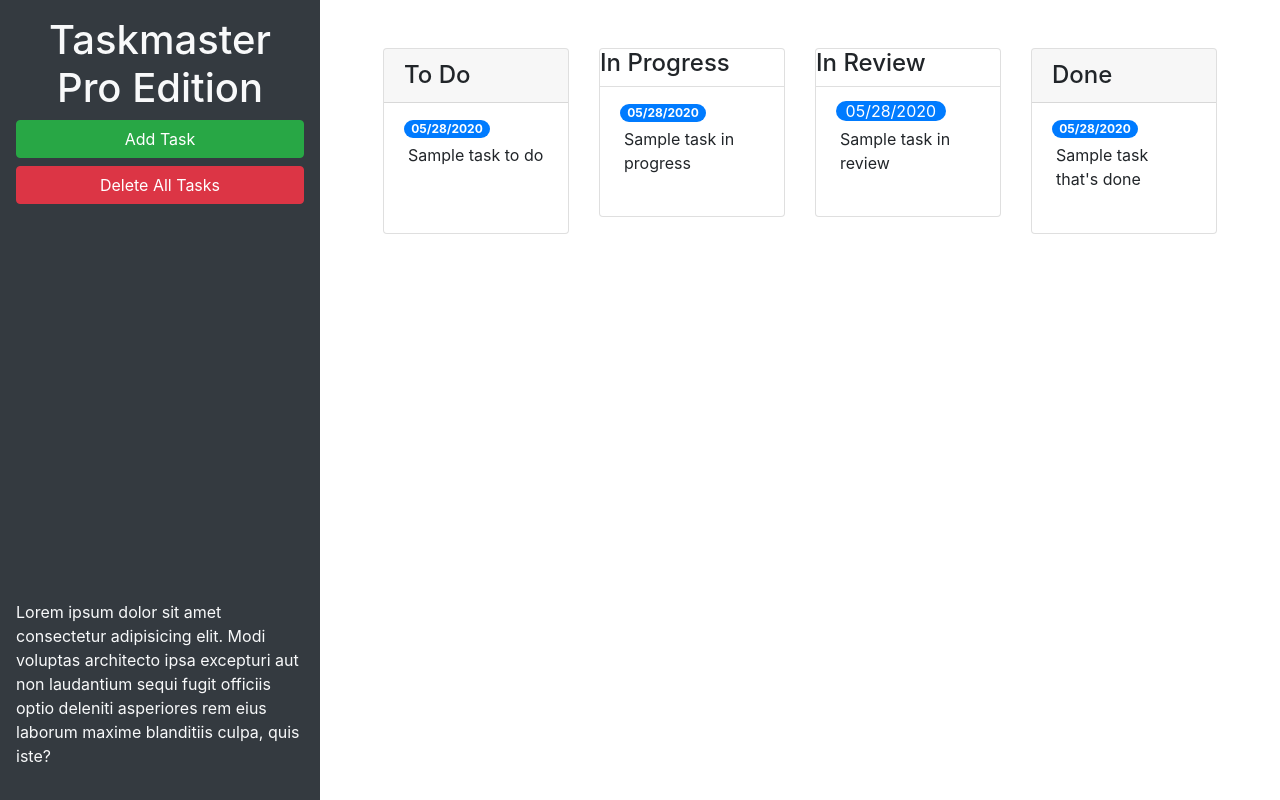
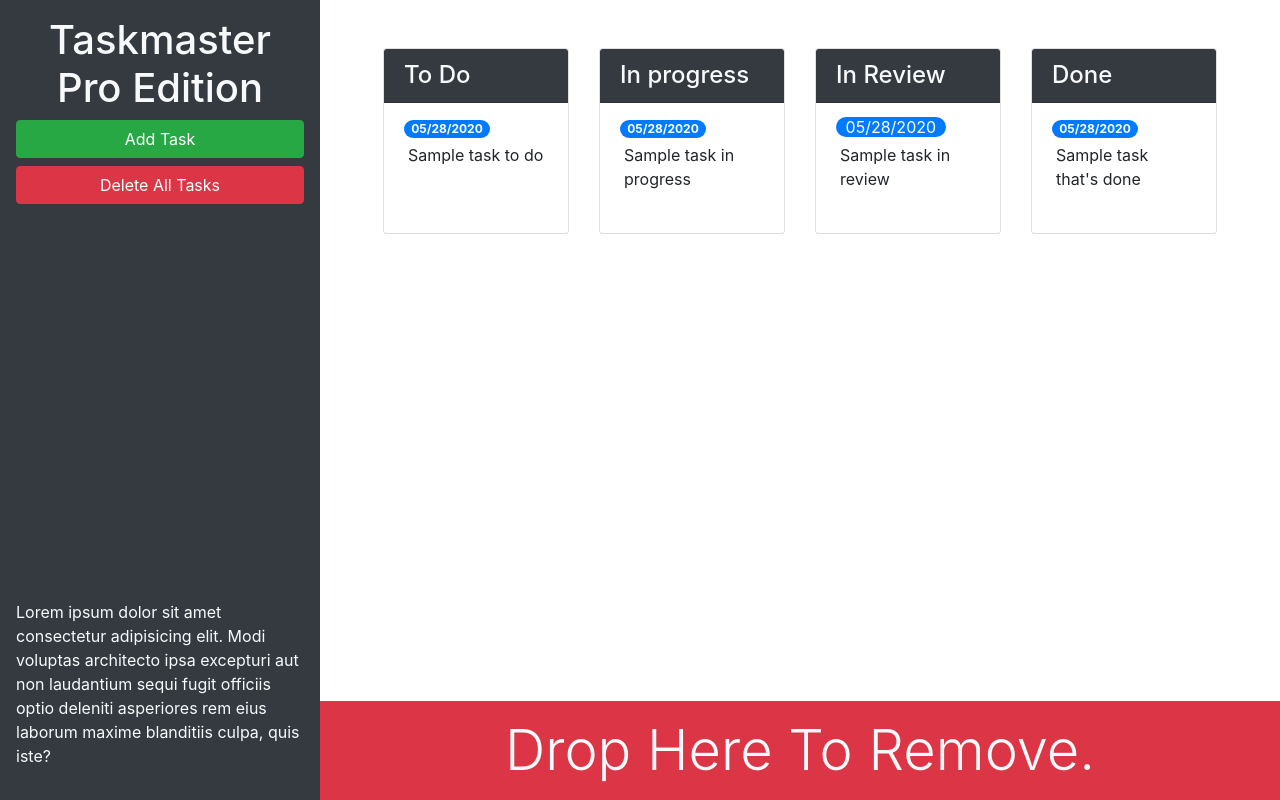
Before and after one commit to marquessanchez/taskmaster-pro, a plain HTML site: page index.html in a window 1280 px wide. Drawn offline with nearby package versions, Linux system fonts and the light colour scheme.

Commit message:
bootstrap components completd

```diff
--- a/index.html
+++ b/index.html
@@ -13,22 +13,22 @@
 <body>
 
   <div class="row min-vh-100 no-gutters">
-    <header class="col-12 col-lg-3 bg-dark text-light d-flex flex-column p-4 p-lg-3">
+    <header class="col-12 col-lg-3 bg-dark text-light sticky-top d-flex flex-column p-4 p-lg-3">
       <h1 class="text-center">Taskmaster Pro Edition</h1>
       <button id="create-task" class="btn btn-block btn-success" data-toggle="modal" data-target="#task-form-modal">Add
         Task</button>
       <button id="remove-tasks" class="btn btn-block btn-danger">Delete All Tasks</button>
-      <p class="mt-auto">Lorem ipsum dolor sit amet consectetur adipisicing elit. Modi voluptas architecto ipsa
+      <p class="mt-auto d-none d-lg-block">Lorem ipsum dolor sit amet consectetur adipisicing elit. Modi voluptas architecto ipsa
         excepturi aut non
         laudantium sequi fugit officiis optio deleniti asperiores rem eius laborum maxime blanditiis culpa, quis iste?
       </p>
     </header>
-    <main class="col-12 col-lg-9">
+    <main class="col-12 col-lg-9 d-flex flex-column">
       <div class="m-5 row justify-content-around">
         <!-- todo start -->
         <div class="col-12 col-md-6 col-xl-3 mb-3">
           <div class="card">
-        <h4 class="card-header">
+        <h4 class="card-header bg-dark text-light">
           To Do
         </h4>
         <ul id="list-toDo" class="list-group list-group-flush">
@@ -41,12 +41,12 @@
     </div>
       <!-- todo end -->
       <!-- in progress start -->
-      <div class= "col-12 col-md-6 col-xl-3 mb-3">
+      <div class="col-12 col-md-6 col-xl-3 mb-3">
         <div class="card">
-        <h4 class="card-heaader">
-          In Progress
+        <h4 class="card-header bg-dark text-light">
+          In progress
         </h4>
-        <ul id="list-inProgress" class="list-group list-group-flush">
+        <ul id="list-inProgress" class ="list-group list-group-flush">
           <li class="list-group-item">
             <span class="badge badge-primary badge-pill">05/28/2020</span>
             <p class="m-1">Sample task in progress</p>
@@ -58,7 +58,7 @@
       <!-- in review start -->
       <div class="col-12 col-md-6 col-xl-3 mb-3">
         <div class="card">
-        <h4 calss="card-header">
+        <h4 class="card-header bg-dark text-light">
           In Review
         </h4>
         <ul id="list-inReview" class="list-group list-group-flush">
@@ -73,7 +73,7 @@
       <!-- done start -->
       <div class="col-12 col-md-6 col-xl-3 mb-3">
         <div class="card">
-        <h4 class="card-header">
+        <h4 class="card-header bg-dark text-light">
           Done
         </h4>
         <ul id="list-done" class="list-group list-group-flush">
@@ -83,11 +83,16 @@
           </li>
         </ul>
       </div>
-    </div>
+      </div>
       <!-- done end -->
     </div>
+    <div id="trash" class="mt-auto">
+      <div class="w-100 bg-danger p-3 text-center text-light display-4">
+        Drop Here To Remove.
+      </div>
+    </div>
     </main>
-  </div>
+
 
   <!-- Modal -->
   <div class="modal fade" id="task-form-modal" tabindex="-1" role="dialog" aria-labelledby="task-form-modal"
@@ -108,7 +113,7 @@
             </div>
             <div class="form-group">
               <label for="modalDueDate">Due date</label>
-              <input type="text" id="modalDueDate" placeholder="mm/dd/yyyy" autocomplete="off" />
+              <input type="text" class="form-control" id="modalDueDate" placeholder="mm/dd/yyyy" autocomplete="off" />
             </div>
           </form>
         </div>
```
